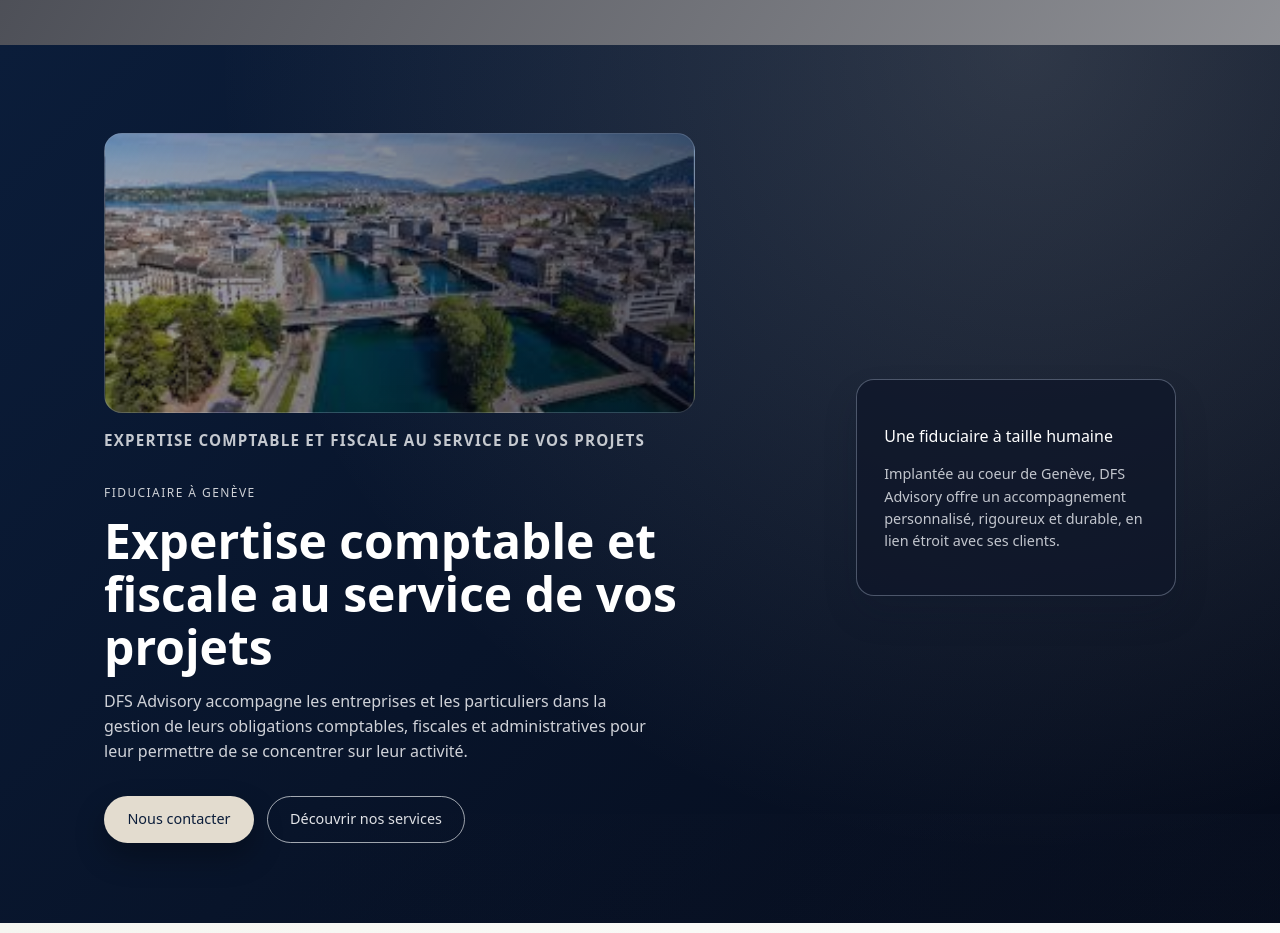
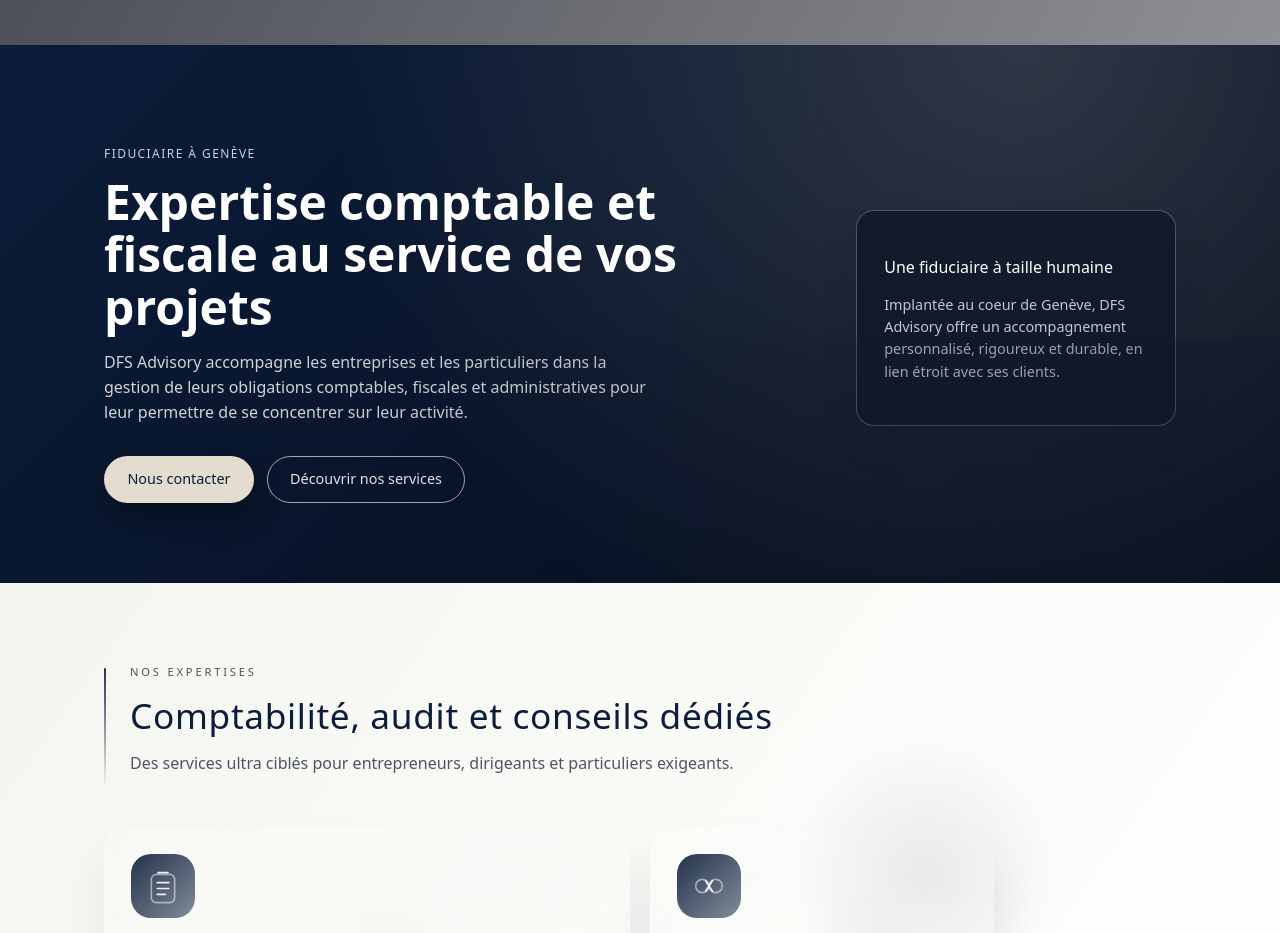
Before and after one commit to Benibox/fiducie, a website built with Vite: page src/index.html in a window 1280 px wide. Shown: the part 820-1753 px from the top of the page. Built offline with nearby package versions, Linux system fonts and the light colour scheme.

Commit message:
chore: remove hero image block

```diff
--- a/src/index.html
+++ b/src/index.html
@@ -45,10 +45,6 @@
       <section id="hero" class="hero">
         <div class="container hero-inner">
           <div class="hero-content">
-            <div class="hero-top">
-              <div class="hero-top-photo" aria-label="Vue aérienne de Genève"></div>
-              <p class="hero-photo-caption">Expertise comptable et fiscale au service de vos projets</p>
-            </div>
             <p class="hero-kicker">Fiduciaire à Genève</p>
             <h1>Expertise comptable et fiscale au service de vos projets</h1>
             <p class="hero-subtitle">
```
